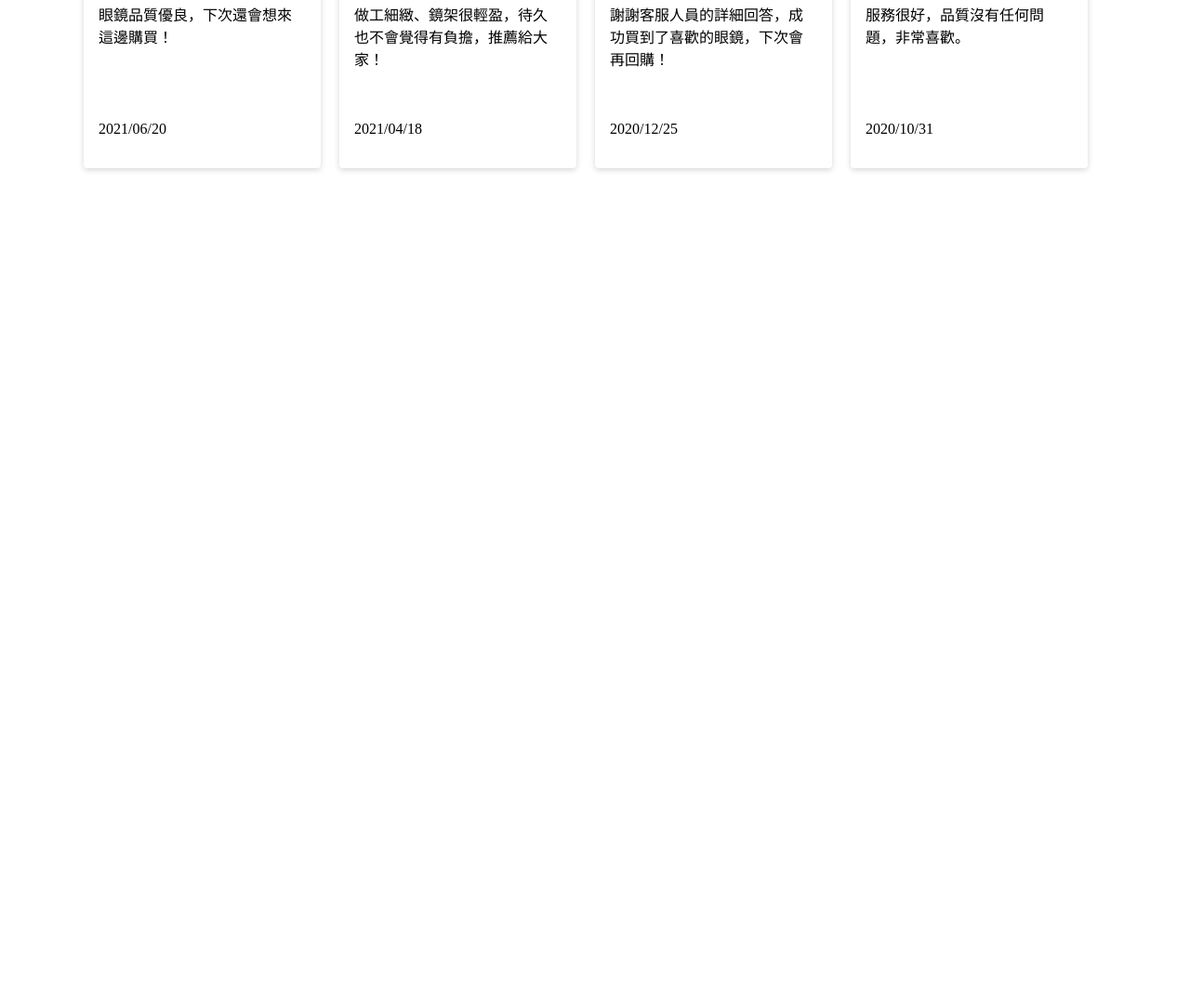
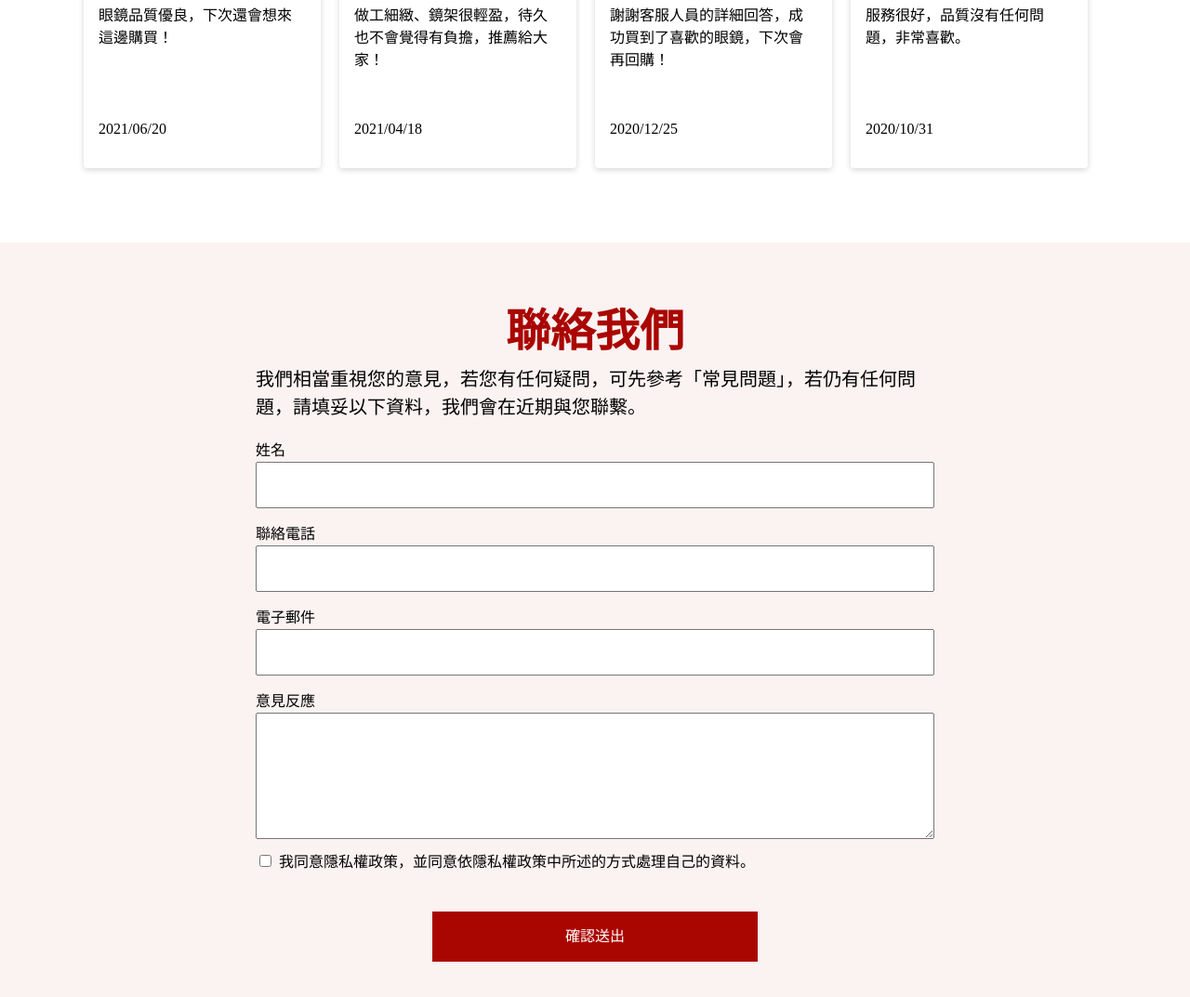
Before and after one commit to dahnote/work202107, a plain HTML site: page w3/index/home.html in a window 1280 px wide. Shown: the part 3627-4700 px from the top of the page at 93% size. Before the commit the page ends 3888 px from the top, so only its background shows below. Drawn offline with Linux system fonts and the light colour scheme.

Commit message:
聯絡我們

```diff
--- a/w3/index/home.html
+++ b/w3/index/home.html
@@ -116,6 +116,37 @@
             </ul>
         </div>
         <div class="contact">
+            <span class="titletext">聯絡我們</span>
+            <div class="contactlaout">
+                <p>我們相當重視您的意見，若您有任何疑問，可先參考「常見問題」，若仍有任何問題，請填妥以下資料，我們會在近期與您聯繫。</p>
+                <form action="">
+                    <ul class="contactform">
+                        <li>
+                            <p class="contactformlabel">姓名</p>
+                            <input class='contactforminput' type="text" name="name" value="">
+                        </li>
+                        <li>
+                            <p class="contactformlabel">聯絡電話</p>
+                            <input class='contactforminput' type="text" name="phone" value="">
+                        </li>
+                        <li>
+                            <p class="contactformlabel">電子郵件</p>
+                            <input class='contactforminput' type="email" name="name" value="">
+                        </li>
+                        <li>
+                            <p class="contactformlabel">意見反應</p>
+                            <textarea name="mytext" class='contactformtextarea'></textarea>
+                        </li>
+                        <li>
+                            <input type="checkbox" id="cbox1" value="first_checkbox">
+                            <span class="contactformlabel">我同意隱私權政策，並同意依隱私權政策中所述的方式處理自己的資料。</span>
+                        </li>
+                    </ul>
+                    <div class="center">
+                        <button class='btn' type="button">確認送出</button>
+                    </div>
+                </form>
+            </div>
 
         </div>
     </div>
--- a/w3/index/style.css
+++ b/w3/index/style.css
@@ -207,3 +207,48 @@
 .pb-52{
     padding-bottom: 52px;
 }
+
+.contact{
+    height: 894px;
+    display: flex;
+    flex-direction: column;
+    align-items: center;
+    background-color: #AA06010D;
+    padding-top: 60px;
+    padding-bottom: 80px;
+}
+.contactlaout{
+    width: 730px;
+    font-size: 20px;
+    line-height: 30px;
+}
+.contactform{
+    margin-top: 20px;
+    margin-bottom: 40px;
+}
+.contactformlabel{
+    font-size: 16px;
+    line-height: 24px;
+    margin-top: 16px;
+}
+.contactforminput{
+    width: 100%;
+    height: 50px;
+}
+.contactformtextarea{
+    width: 100%;
+    height: 136px;
+}
+.contact .center{
+    display: flex;
+    justify-content: center;
+}
+.center .btn{
+    font-size: 16px;
+    line-height: 24px;
+    background-color: #AA0601;
+    color: #FFFFFF;
+    width: 350px;
+    height: 54px;
+    border: 0px;
+}
```
